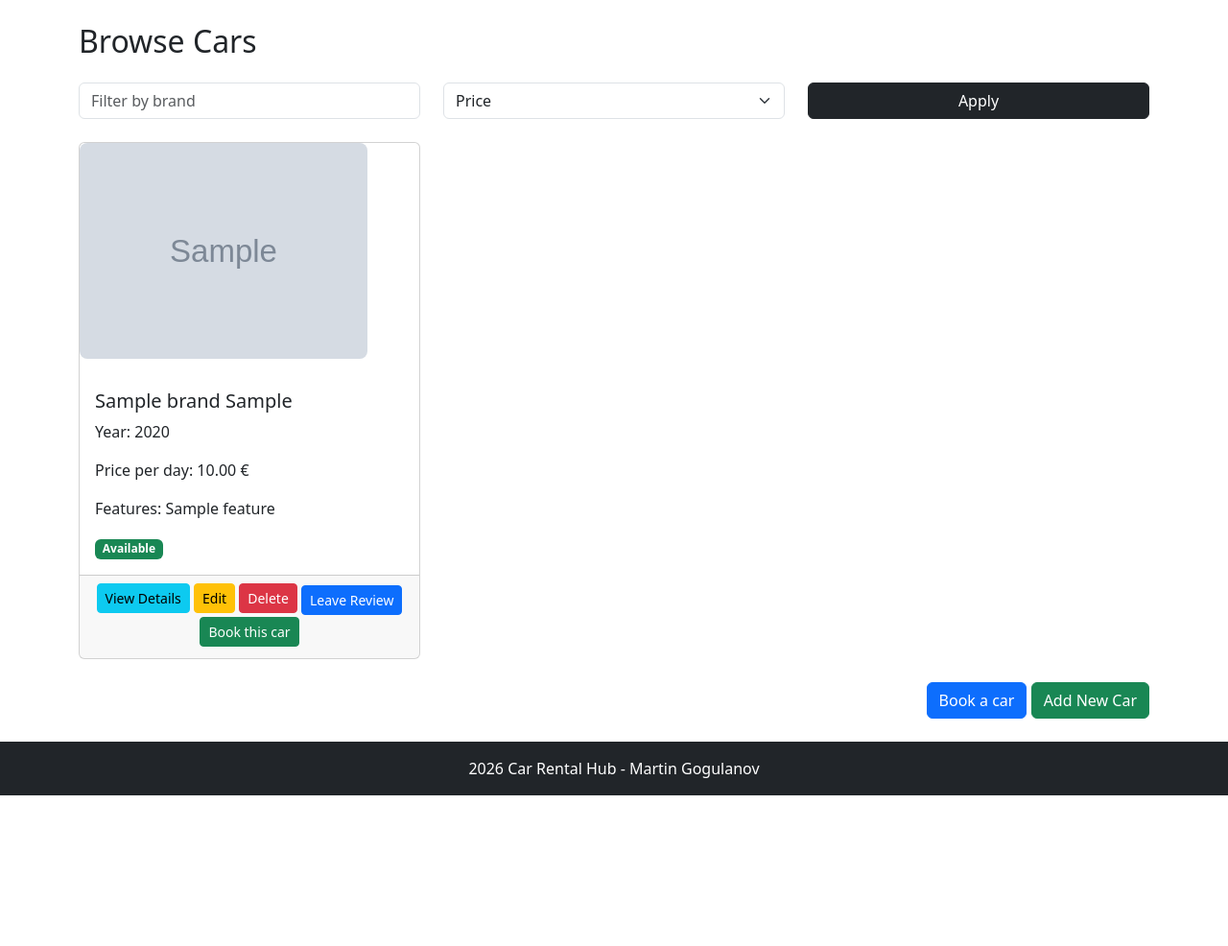
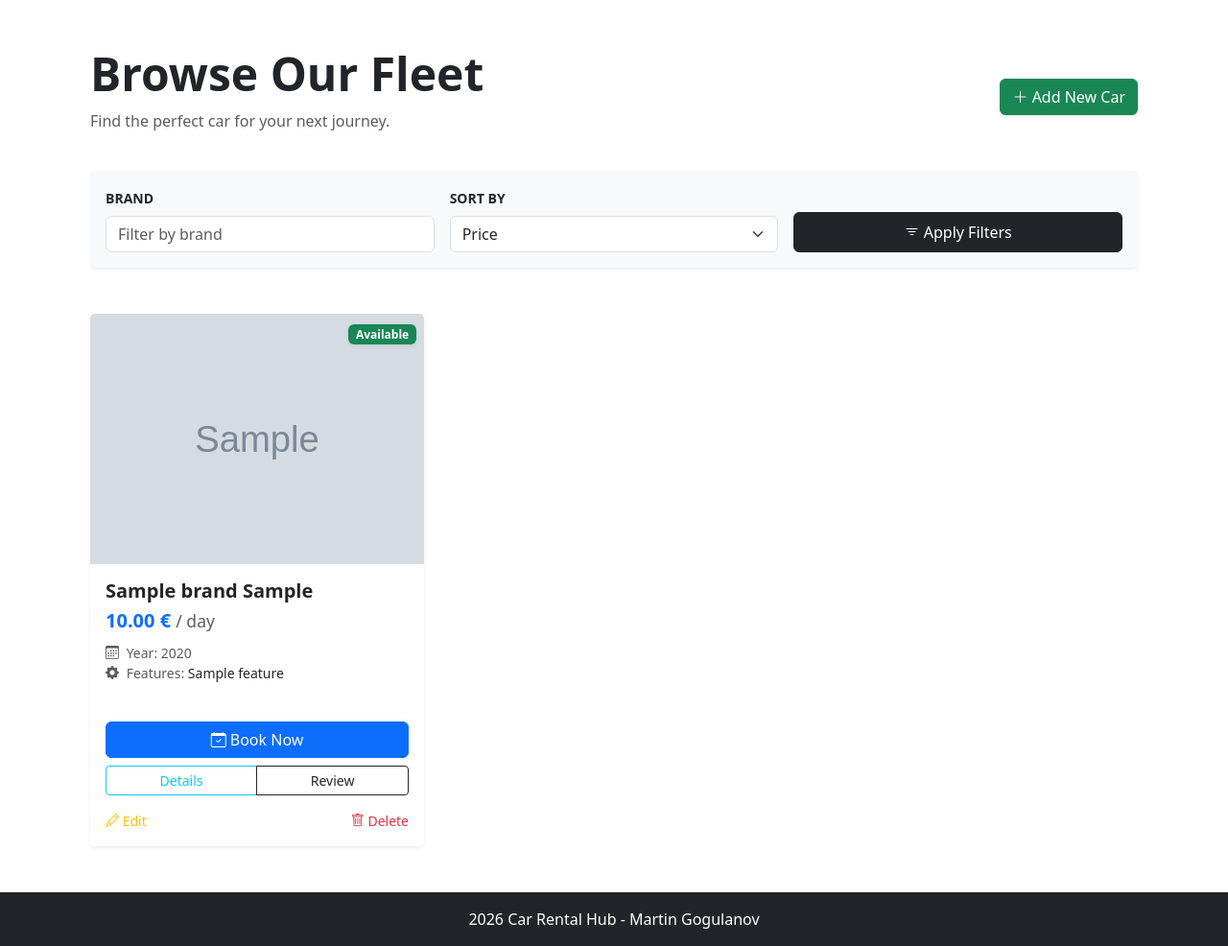
Before and after one commit to MonsterGuti/Car-Rental-Hub, a Django app: page /cars/ in a window 1280 px wide. Shown: the part 56-1042 px from the top of the page at 96% size. Before the commit the page ends 885 px from the top, so only its background shows below. Run offline with Django 5.2, Linux system fonts and the light colour scheme; tables that the repository leaves empty hold one stand-in row (values such as "Sample post"); grey boxes marked "Sample" are stand-in pictures.

Commit message:
making the templates more beautifull.

```diff
--- a/templates/cars/car-list.html
+++ b/templates/cars/car-list.html
@@ -3,99 +3,119 @@
 {% load static %}
 
 {% block content %}
+<div class="container mt-5">
+    <div class="d-flex justify-content-between align-items-center mb-4">
+        <div>
+            <h2 class="display-5 fw-bold text-dark">Browse Our Fleet</h2>
+            <p class="text-muted">Find the perfect car for your next journey.</p>
+        </div>
+        <a href="{% url 'cars:car-create' %}" class="btn btn-success shadow-sm">
+            <i class="bi bi-plus-lg"></i> Add New Car
+        </a>
+    </div>
 
-    <h2 class="mb-4">
-        Browse Cars
-    </h2>
-
-    <form method="get" class="row mb-4">
+    <div class="card shadow-sm border-0 mb-5 bg-light">
+        <div class="card-body">
+            <form method="get" class="row g-3">
                 <div class="col-md-4">
+                    <label class="form-label small fw-bold text-uppercase">Brand</label>
                     {{ filter_form.brand }}
                 </div>
                 <div class="col-md-4">
+                    <label class="form-label small fw-bold text-uppercase">Sort By</label>
                     {{ filter_form.sort }}
                 </div>
-        <div class="col-md-4">
-            <button type="submit" class="btn btn-dark w-100">Apply</button>
+                <div class="col-md-4 d-flex align-items-end">
+                    <button type="submit" class="btn btn-dark w-100 py-2">
+                        <i class="bi bi-filter"></i> Apply Filters
+                    </button>
                 </div>
             </form>
+        </div>
+    </div>
 
     <div class="row">
         {% for car in cars %}
             <div class="col-md-4 mb-4">
-                <div class="card h-100">
-                    <img src="{{ car.image.url }}" alt="{{ car.model }}" class="car-image mb-3">
+                <div class="card h-100 shadow-sm border-0 car-card">
+                    <div class="position-relative">
+                        <img src="{{ car.image.url }}" alt="{{ car.model }}" class="card-img-top car-list-img">
+                        <div class="position-absolute top-0 end-0 p-2">
+                            {% if car.is_available_now %}
+                                <span class="badge bg-success shadow-sm">Available</span>
+                            {% else %}
+                                <span class="badge bg-danger shadow-sm">Rented</span>
+                            {% endif %}
+                        </div>
+                    </div>
+
                     <div class="card-body">
-                        <h5 class="card-title">{{ car.brand.name }} {{ car.model }}</h5>
-                        <p>Year: {{ car.year }}</p>
-                        <p>Price per day: {{ car.price_per_day|currency }}</p>
-                        <p>Features:
-                            {% for feature in car.features.all %}
+                        <h5 class="card-title fw-bold mb-1">{{ car.brand.name }} {{ car.model }}</h5>
+                        <p class="text-primary fw-bold fs-5 mb-2">{{ car.price_per_day|currency }} <span class="text-muted small fw-normal">/ day</span></p>
+
+                        <div class="small text-muted mb-3">
+                            <i class="bi bi-calendar3 me-1"></i> Year: {{ car.year }}<br>
+                            <i class="bi bi-gear-fill me-1"></i> Features:
+                            <span class="text-dark">
+                                {% for feature in car.features.all|slice:":3" %}
                                     {{ feature.name }}{% if not forloop.last %}, {% endif %}
                                 {% empty %}
                                     None
                                 {% endfor %}
-                        </p>
+                                {% if car.features.all|length > 3 %}...{% endif %}
+                            </span>
+                        </div>
+                    </div>
+
+                    <div class="card-footer bg-white border-0 pb-3">
+                        <div class="d-grid gap-2">
                             {% if car.is_available_now %}
-                            <span class="badge bg-success">Available</span>
-                        {% else %}
-                            <span class="badge bg-secondary">Not Available</span>
-                        {% endif %}
-                    </div>
-                    <div class="card-footer text-center">
-                        <a href="{% url 'cars:car-detail' car.pk %}" class="btn btn-info btn-sm mb-1">View Details</a>
-                        <a href="{% url 'cars:car-update' car.pk %}" class="btn btn-warning btn-sm mb-1">Edit</a>
-                        <a href="{% url 'cars:car-delete' car.pk %}" class="btn btn-danger btn-sm mb-1">Delete</a>
-                        <a href="{% url 'common:add-review' car.pk %}" class="btn btn-primary btn-sm"> Leave Review </a>
-
-                        {% if car.is_available_now %}
-                            <a href="{% url 'rentals:create' %}?car={{ car.pk }}" class="btn btn-success btn-sm mb-1">
-                                Book this car
+                                <a href="{% url 'rentals:create' %}?car={{ car.pk }}" class="btn btn-primary">
+                                    <i class="bi bi-calendar-check"></i> Book Now
                                 </a>
                             {% else %}
-                            <button class="btn btn-secondary btn-sm mb-1" disabled>
-                                Currently Rented
-                            </button>
+                                <button class="btn btn-secondary" disabled>Currently Rented</button>
                             {% endif %}
+
+                            <div class="btn-group w-100">
+                                <a href="{% url 'cars:car-detail' car.pk %}" class="btn btn-outline-info btn-sm">Details</a>
+                                <a href="{% url 'common:add-review' car_pk=car.pk %}" class="btn btn-outline-dark btn-sm">Review</a>
+                            </div>
+
+                            <div class="d-flex justify-content-between mt-2">
+                                <a href="{% url 'cars:car-update' car.pk %}" class="text-warning text-decoration-none small"><i class="bi bi-pencil"></i> Edit</a>
+                                <a href="{% url 'cars:car-delete' car.pk %}" class="text-danger text-decoration-none small"><i class="bi bi-trash"></i> Delete</a>
+                            </div>
+                        </div>
                     </div>
                 </div>
             </div>
         {% empty %}
-            <p>No cars available.</p>
+            <div class="col-12 text-center py-5">
+                <i class="bi bi-search display-1 text-muted"></i>
+                <p class="fs-4 mt-3">No cars found matching your criteria.</p>
+            </div>
         {% endfor %}
     </div>
 
-    <div class="text-end mb-3">
-        <a href="{% url 'rentals:create' %}" class="btn btn-primary">Book a car</a>
-        <a href="{% url 'cars:car-create' %}" class="btn btn-success">Add New Car</a>
-    </div>
-
     {% if is_paginated %}
-        <nav>
-            <ul class="pagination">
+        <nav class="mt-4">
+            <ul class="pagination justify-content-center">
                 {% if page_obj.has_previous %}
                     <li class="page-item">
-                        <a class="page-link"
-                           href="?page=
-
-
-                                   {{ page_obj.previous_page_number }}{% if querystring %}&{{ querystring }}{% endif %}">Previous</a>
+                        <a class="page-link shadow-sm" href="?page={{ page_obj.previous_page_number }}{% if querystring %}&{{ querystring }}{% endif %}">Previous</a>
                     </li>
                 {% endif %}
 
-                <li class="page-item active">
-                    <span class="page-link">{{ page_obj.number }}</span>
-                </li>
+                <li class="page-item active"><span class="page-link shadow-sm">{{ page_obj.number }}</span></li>
 
                 {% if page_obj.has_next %}
                     <li class="page-item">
-                        <a class="page-link"
-                           href="?page=
-                                   {{ page_obj.next_page_number }}{% if querystring %}&{{ querystring }}{% endif %}">Next</a>
+                        <a class="page-link shadow-sm" href="?page={{ page_obj.next_page_number }}{% if querystring %}&{{ querystring }}{% endif %}">Next</a>
                     </li>
                 {% endif %}
             </ul>
         </nav>
     {% endif %}
-
+</div>
 {% endblock %}
```
Also changed, not shown: templates/cars/brand_list.html (+57 -32 lines), templates/cars/feature_list.html (+50 -28 lines), media/car_images/550af6f0-6322-48e2-9333-64f2d52ad047_M1Pl8R1.jpg (added). Lines whose indentation alone changed are shown as unchanged.
